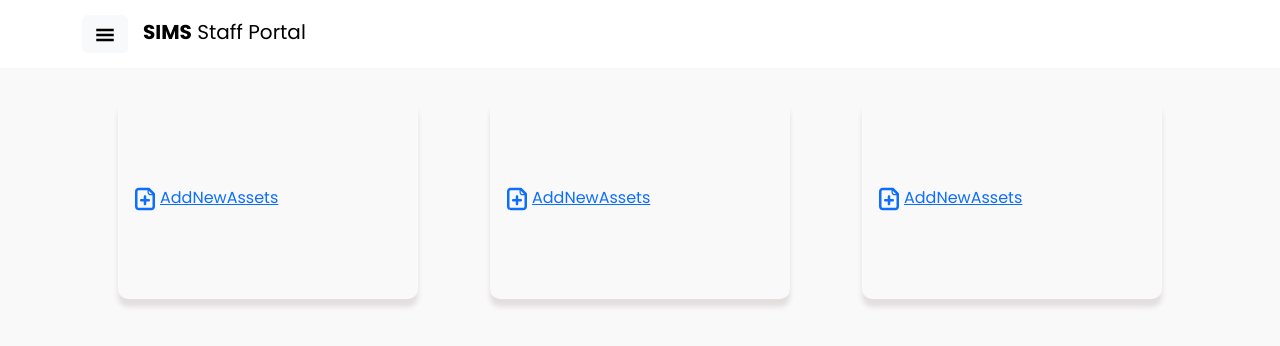
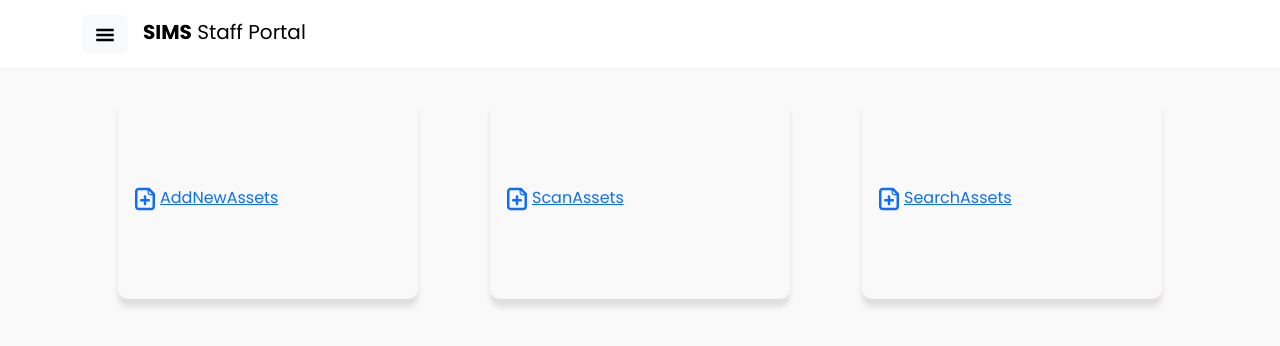
Before and after one commit to MarkRyuo/SalesInventoryManagementSystem_SIMS, a React (Vite) app in the folder client/: page /SDashboard in a window 1280 px wide. Shown: the top 346 px of the page. Built offline with nearby package versions, Linux system fonts and the light colour scheme.

Commit message:
Update: Staff Dashboard

```diff
--- a/client/src/pages/StaffPages/SDashboard.jsx
+++ b/client/src/pages/StaffPages/SDashboard.jsx
@@ -8,8 +8,8 @@ function SDashboard() {
 
     const [buttons, setButtons] = useState([
         { btnName: "AddNewAssets", btnIcon: <TiDocumentAdd size={30} />, id: 1 },
-        { btnName: "AddNewAssets", btnIcon: <TiDocumentAdd size={30} />, id: 2 },
-        { btnName: "AddNewAssets", btnIcon: <TiDocumentAdd size={30} />, id: 3 },
+        { btnName: "ScanAssets", btnIcon: <TiDocumentAdd size={30} />, id: 2 },
+        { btnName: "SearchAssets", btnIcon: <TiDocumentAdd size={30} />, id: 3 },
     ])
 
     return (
```
